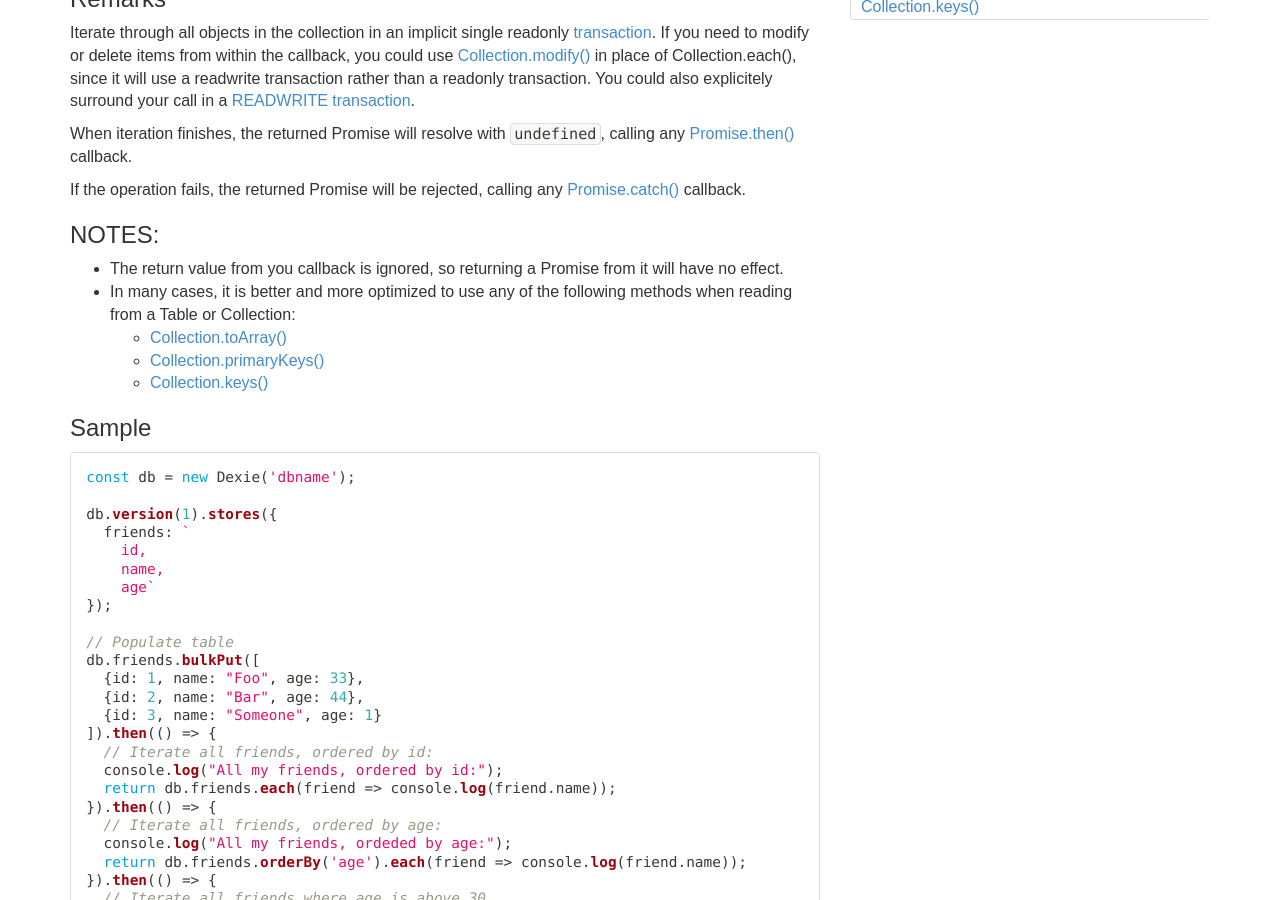
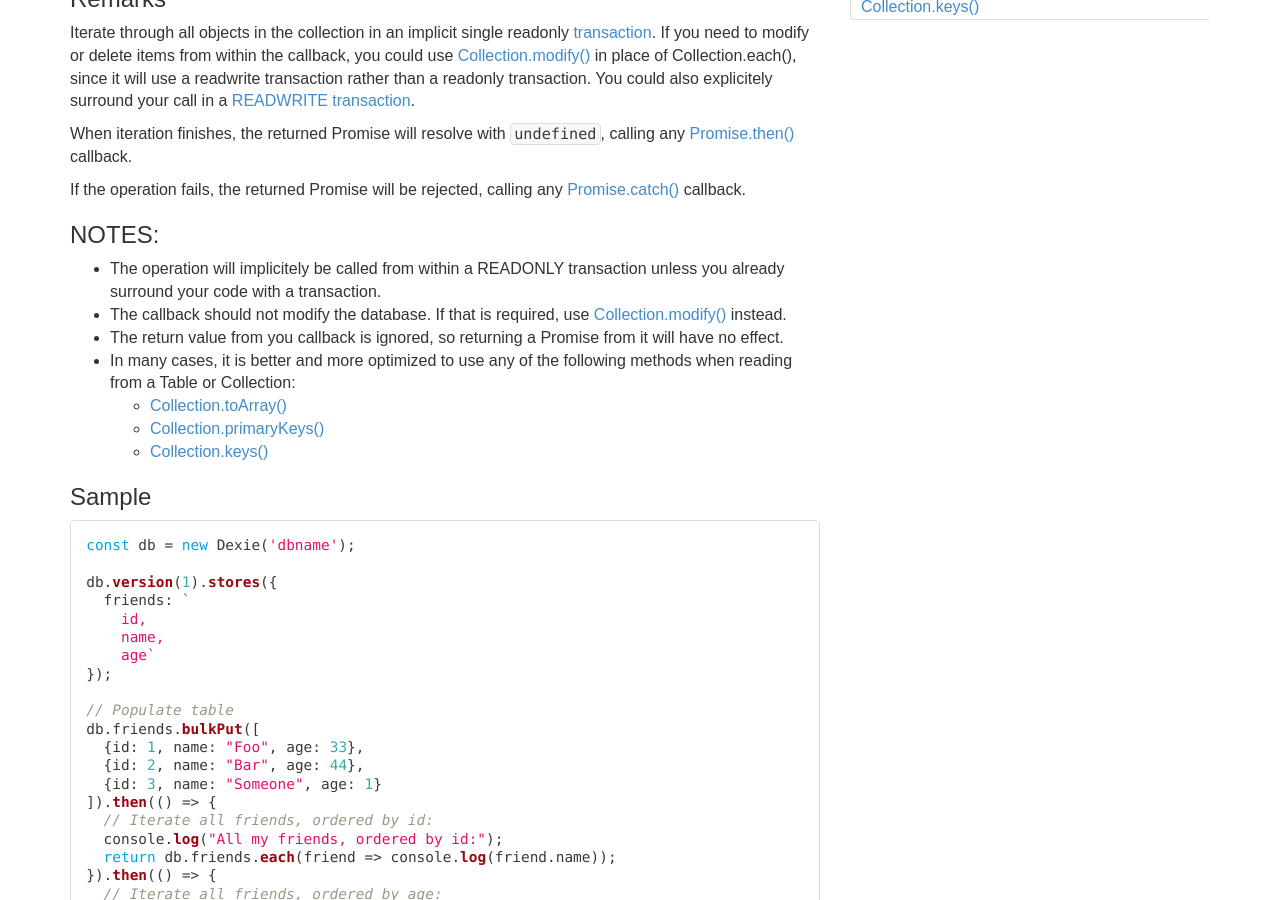
Before and after one commit to dexie/dexie-website, a Jekyll site: the page built from docs/Collection/Collection.each().md, in a window 1280 px wide and 900 px high, scrolled down 730 px. Built offline with Jekyll 4.4.1, drawn with Linux system fonts in a browser that asks for light colours.

Commit message:
Update Collection.each().md

```diff
--- a/docs/Collection/Collection.each().md
+++ b/docs/Collection/Collection.each().md
@@ -44,6 +44,8 @@ When iteration finishes, the returned Promise will resolve with `undefined`, cal
 If the operation fails, the returned Promise will be rejected, calling any [Promise.catch()](/docs/Promise/Promise.catch()) callback.
 
 ### NOTES:
+* The operation will implicitely be called from within a READONLY transaction unless you already surround your code with a transaction.
+* The callback should not modify the database. If that is required, use [Collection.modify()](http://dexie.org/docs/Collection/Collection.modify()) instead.
 * The return value from you callback is ignored, so returning a Promise from it will have no effect.
 * In many cases, it is better and more optimized to use any of the following methods when reading from a Table or Collection:
   * [Collection.toArray()](/docs/Collection/Collection.toArray())
```
